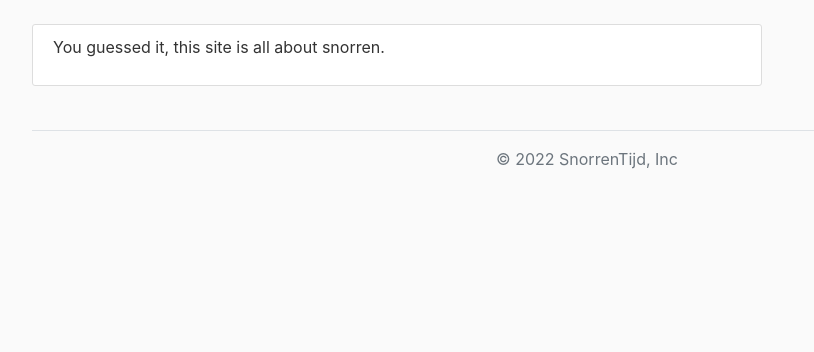
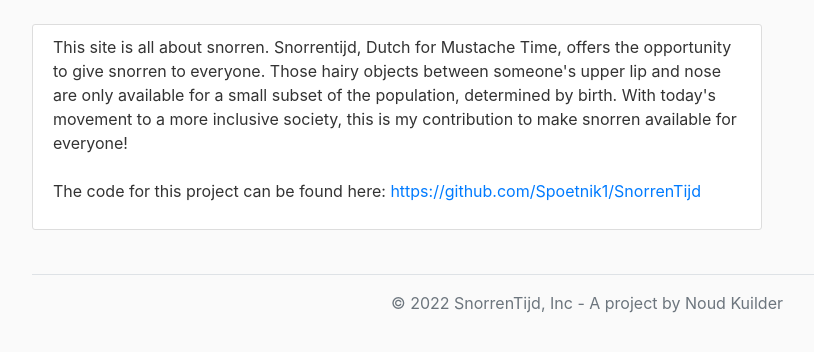
Before and after one commit to Spoetnik1/SnorrenTijd, a Flask app: page /about in a window 1280 px wide. Shown: the part 56-408 px from the top of the page, without its empty margins (53-867 px from the left). Run offline with Flask 2, Linux system fonts and the light colour scheme.

Commit message:
Updated the about section

```diff
--- a/snorrenapp/routes.py
+++ b/snorrenapp/routes.py
@@ -1,6 +1,7 @@
 import secrets
 from pathlib import Path
 import time
+from datetime import date
 import logging
 from flask import render_template, send_from_directory, request, jsonify
 from snorrenapp import app
@@ -27,7 +28,7 @@ def save_picture(form_picture) -> str:
 @app.route("/home", methods=['GET', 'POST'])
 def home():
     """Returns a rendered homepage."""
-    return render_template('home.html')
+    return render_template('home.html', current_year=date.today().year)
 
 
 @app.route('/uploadImage', methods=["GET", 'POST'])
@@ -70,4 +71,4 @@ def display_uploaded_file(uploaded_image):
 @app.route("/about")
 def about():
     """Returns the about-page html template"""
-    return render_template('about.html', title='About')
+    return render_template('about.html', title='About', current_year=date.today().year)
--- a/snorrenapp/templates/about.html
+++ b/snorrenapp/templates/about.html
@@ -3,7 +3,10 @@
 
 <article class="media content-section">
     <div class="media-body">
-        <p class="article-content"> You guessed it, this site is all about snorren.</p>
+        <p class="article-content"> This site is all about snorren. Snorrentijd, Dutch for Mustache Time, offers the opportunity to give snorren to everyone. Those hairy objects between someone's upper lip and nose are only available for a small subset of the population, determined by birth. With today's movement to a more inclusive society, this is my contribution to make snorren available for everyone!
+
+            The code for this project can be found here: <a href="https://github.com/Spoetnik1/SnorrenTijd">https://github.com/Spoetnik1/SnorrenTijd</a>
+        </p>
     </div>
 </article>
 
--- a/snorrenapp/templates/layout.html
+++ b/snorrenapp/templates/layout.html
@@ -29,7 +29,7 @@
 <header class="site-header">
     <nav class="navbar navbar-expand-md navbar-dark bg-steel fixed-top">
         <div class="container">
-            <img class="mr-2" src="/static/snor-logo-crop-resize.png"></img>
+            <img class="mr-2" src="/static/snor-logo-crop-resize.png">
             <a class="navbar-brand mr-4" href="/">SnorrenTijd</a>
             <button class="navbar-toggler" type="button" data-toggle="collapse" data-target="#navbarToggle" aria-controls="navbarToggle" aria-expanded="false" aria-label="Toggle navigation">
                 <span class="navbar-toggler-icon"></span>
@@ -73,7 +73,7 @@
 
 <div class="container">
     <footer class="py-3 my-4 border-top">
-        <p class="text-center text-muted">&copy; 2022 SnorrenTijd, Inc</p>
+        <p class="text-center text-muted">&copy; {{ current_year }} SnorrenTijd, Inc - A project by Noud Kuilder</p>
     </footer>
 </div>
 
```
Also changed, not shown: 1 other file.
